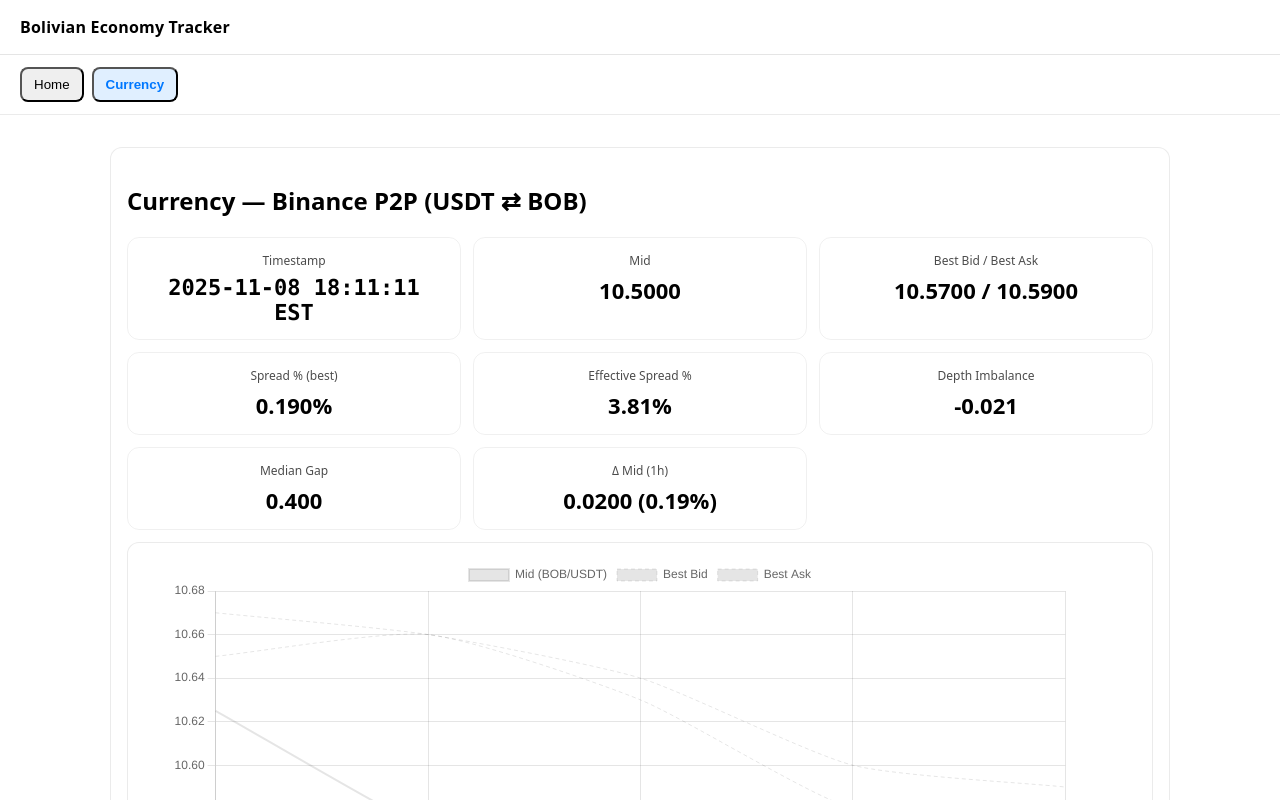
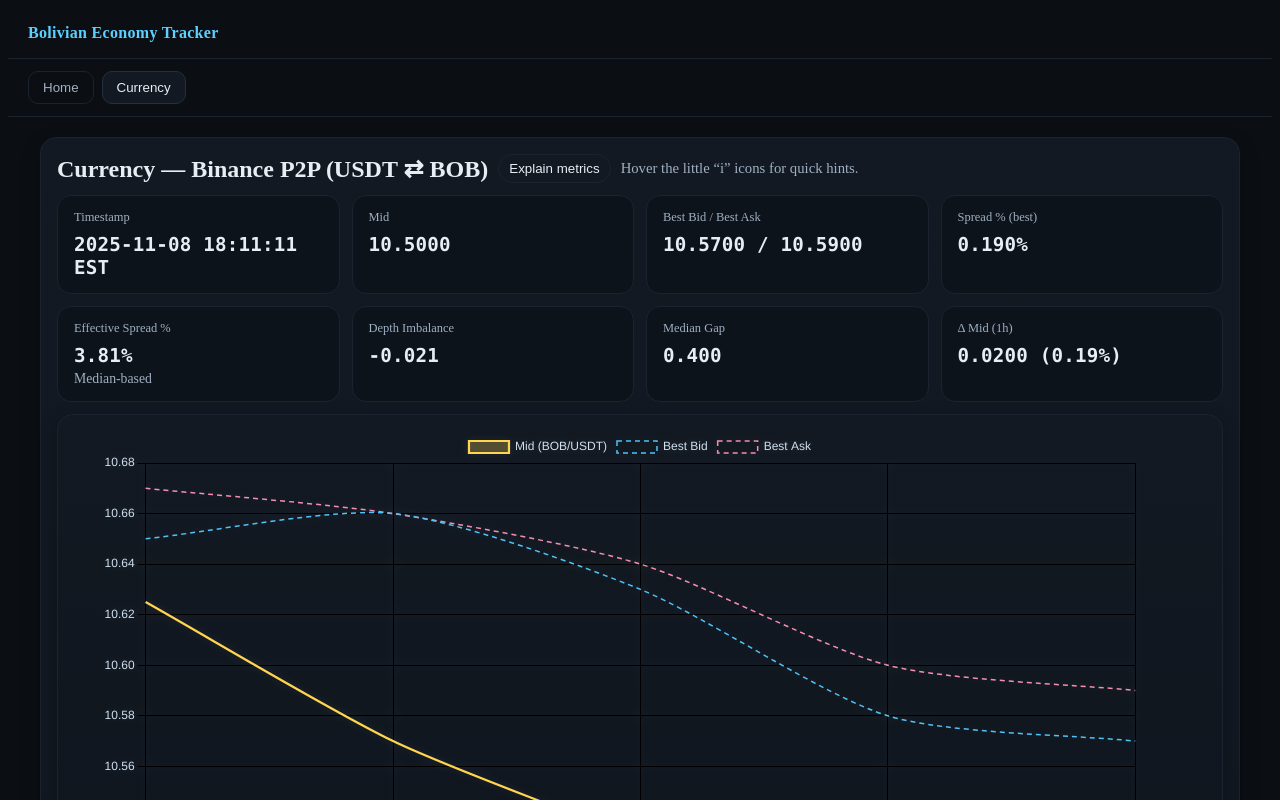
Before and after one commit to nicoortuno/bolivian-economy-tracker, a React (Vite) app in the folder app/ui/: page / in a window 1280 px wide. Both pictures are taken after a click on the button "Currency". Shown: the top 800 px of the page. Built offline with nearby package versions, Linux system fonts and the light colour scheme.

Commit message:
updated ui to show metrics and have a modern look

```diff
--- a/app/ui/src/App.jsx
+++ b/app/ui/src/App.jsx
@@ -8,7 +8,7 @@ export default function App() {
   return (
     <>
       <div className="header">
-        <div className="brand">Bolivian Economy Tracker</div>
+        <div className="brand" style={{color:'var(--accent)'}}>Bolivian Economy Tracker</div>
       </div>
 
       <div className="tabs">
--- /dev/null
+++ b/app/ui/src/components/MetricHelp.jsx
@@ -0,0 +1,23 @@
+export default function MetricHelp({ onClose }) {
+    return (
+      <div className="card" style={{marginBottom:16}}>
+        <div style={{display:'flex', justifyContent:'space-between', alignItems:'center'}}>
+          <h3 style={{margin:0}}>What these metrics mean</h3>
+          <button className="pill" onClick={onClose}>Close</button>
+        </div>
+        <ul style={{marginTop:12, lineHeight:1.5}}>
+          <li><b>Mid (BOB/USDT)</b>: midpoint between the <i>best bid</i> and <i>best ask</i> quotes (tradable mid).</li>
+          <li><b>Best Bid / Best Ask</b>: highest price buyers will pay / lowest price sellers will accept.</li>
+          <li><b>Spread % (best)</b>: (Best Ask − Best Bid) ÷ Mid. A lower value = tighter market & lower immediate trading cost.</li>
+          <li><b>Effective Spread %</b>: (Buy Median − Sell Median) ÷ Mid. Approximates the cost to cross where <i>typical</i> quotes cluster (more realistic in fragmented books).</li>
+          <li><b>Median Gap</b>: Buy Median − Sell Median. Large gap = disagreement about fair value.</li>
+          <li><b>Depth Imbalance</b>: (Buy Count − Sell Count) ÷ (Buy Count + Sell Count). +1 = only buyers; −1 = only sellers; 0 = balanced.</li>
+          <li><b>Δ Mid (1h)</b>: Hour-over-hour mid change (absolute and %).</li>
+          <li><b>Rolling Vol</b>: Std-dev of mid over 24h / 7d (hourly data). Higher = more unstable FX.</li>
+        </ul>
+        <p style={{color:'var(--muted)', marginTop:8}}>
+          Note: “Buy” = you buy USDT with BOB (seller quotes). “Sell” = you sell USDT for BOB (buyer quotes).
+        </p>
+      </div>
+    )
+  }
--- a/app/ui/src/pages/Currency.jsx
+++ b/app/ui/src/pages/Currency.jsx
@@ -5,18 +5,21 @@ import {
   Chart as ChartJS,
   LineElement, CategoryScale, LinearScale, PointElement, Tooltip, Legend
 } from 'chart.js'
+import MetricHelp from '../components/MetricHelp.jsx'
+
 
 ChartJS.register(LineElement, CategoryScale, LinearScale, PointElement, Tooltip, Legend)
 
 const CSV_URL = '/data/bob_p2p_history.csv'
 
 const asNum = (x) => (x === null || x === undefined || x === '' ? null : Number(x))
-const fmt = (x, d=4) => (x === null || x === undefined ? '—' : Number(x).toFixed(d))
-const pct = (x, d=2) => (x === null || x === undefined ? '—' : (Number(x)*100).toFixed(d) + '%')
+const fmt   = (x, d=4) => (x === null || x === undefined || isNaN(x) ? '—' : Number(x).toFixed(d))
+const pct   = (x, d=2) => (x === null || x === undefined || isNaN(x) ? '—' : (Number(x)*100).toFixed(d) + '%')
 
 export default function Currency() {
   const [rows, setRows] = useState([])
   const [err, setErr] = useState(null)
+  const [showHelp, setShowHelp] = useState(false)
 
   useEffect(() => {
     Papa.parse(CSV_URL, {
@@ -25,53 +28,186 @@ export default function Currency() {
       dynamicTyping: true,
       skipEmptyLines: true,
       complete: (res) => {
-        const clean = (res.data || []).filter(r => r && r.ts)
-        setRows(clean)
+        const parsed = (res.data || []).filter(r => r && r.ts)
+        console.log('[CSV] rows:', parsed.length, 'first row:', parsed[0])
+        setRows(parsed)
       },
       error: (e) => setErr(e?.message || 'Failed to load CSV'),
     })
   }, [])
 
-  const latest = rows.length ? rows[rows.length - 1] : null
+  const latest = rows.at(-1) || null
 
-  const chartData = useMemo(() => {
-    if (!rows.length) return { labels: [], datasets: [] }
+  const baseOptions = {
+    responsive: true,
+    plugins: {
+      legend: { display: true, labels: { color: '#cfe0f0' } },
+      tooltip: { mode: 'index', intersect: false }
+    },
+    interaction: { mode: 'index', intersect: false },
+    scales: {
+      x: { ticks: { color:'#9fb0c3', maxRotation:0, autoSkip:true, maxTicksLimit:8 }, grid:{ color:'var(--grid)'} },
+      y: { ticks: { color:'#cfe0f0' }, grid:{ color:'var(--grid)'}, beginAtZero:false }
+    }
+  }
 
-    const labels = rows.map(r => r.ts)
+  const labels = useMemo(() => rows.map(r => r.ts), [rows])
 
-    const mid = rows.map(r => asNum(r.mid_BOB_per_USDT))
-    const bid = rows.map(r => asNum(r.best_bid))
-    const ask = rows.map(r => asNum(r.best_ask))
+  const series = useMemo(() => {
+    const mid  = rows.map(r => asNum(r.mid_BOB_per_USDT))
+    const bid  = rows.map(r => asNum(r.best_bid))
+    const ask  = rows.map(r => asNum(r.best_ask))
 
-    return {
-      labels,
-      datasets: [
-        { label: 'Mid (BOB/USDT)', data: mid, borderWidth: 2, pointRadius: 0, tension: 0.2 },
-        { label: 'Best Bid', data: bid, borderWidth: 1, pointRadius: 0, borderDash: [4,3], tension: 0.2 },
-        { label: 'Best Ask', data: ask, borderWidth: 1, pointRadius: 0, borderDash: [4,3], tension: 0.2 },
-      ]
-    }
+    const spreadBest = rows.map(r => asNum(r.spread_pct))
+    const effSpread  = rows.map(r => asNum(r.effective_spread_pct))
+    const marketW    = rows.map(r => asNum(r.market_width_pct))
+
+    const buyC   = rows.map(r => asNum(r.buy_count))
+    const sellC  = rows.map(r => asNum(r.sell_count))
+    const imb    = rows.map(r => asNum(r.depth_imbalance))
+
+    const vol24 = rows.map(r => asNum(r.rolling_24h_vol))
+    const vol7d = rows.map(r => asNum(r.rolling_7d_vol))
+
+    return { mid, bid, ask, spreadBest, effSpread, marketW, buyC, sellC, imb, vol24, vol7d }
   }, [rows])
 
-  const chartOptions = {
-    responsive: true,
-    plugins: { legend: { display: true }, tooltip: { mode: 'index', intersect: false } },
-    interaction: { mode: 'index', intersect: false },
+  const theme = {
+    mid: '#FFD54F',
+    bid: '#4FC3F7',
+    ask: '#F48FB1',
+    spread: '#BA68C8',
+    effSpread: '#81C784',
+    marketWidth: '#E57373',
+    vol24: '#FFEB3B',
+    vol7d: '#B388FF',
+  }
+
+
+  const priceChart = {
+    labels,
+    datasets: [
+      {
+        label: 'Mid (BOB/USDT)',
+        data: series.mid,
+        borderWidth: 2.2,
+        pointRadius: 0,
+        tension: 0.25,
+        borderColor: '#FFD54F',
+        backgroundColor: 'rgba(255, 213, 79, 0.25)',
+        glow: true
+      },
+      {
+        label: 'Best Bid',
+        data: series.bid,
+        borderWidth: 1.5,
+        pointRadius: 0,
+        tension: 0.25,
+        borderDash: [5, 4],
+        borderColor: '#4FC3F7'
+      },
+      {
+        label: 'Best Ask',
+        data: series.ask,
+        borderWidth: 1.5,
+        pointRadius: 0,
+        tension: 0.25,
+        borderDash: [5, 4],
+        borderColor: '#F48FB1'
+      }
+    ]
+  }
+
+  const spreadsChart = {
+    labels,
+    datasets: [
+      {
+        label: 'Spread % (best)',
+        data: series.spreadBest.map(v => v * 100),
+        borderWidth: 2,
+        pointRadius: 0,
+        tension: 0.3,
+        borderColor: '#4FC3F7',
+        backgroundColor: 'rgba(79,195,247,0.2)',
+      },
+      {
+        label: 'Effective Spread %',
+        data: series.effSpread.map(v => v * 100),
+        borderWidth: 2,
+        pointRadius: 0,
+        tension: 0.3,
+        borderColor: '#F48FB1',
+        backgroundColor: 'rgba(244,143,177,0.2)',
+      },
+      ...(series.marketW.some(v => v != null)
+        ? [{
+            label: 'Market Width %',
+            data: series.marketW.map(v => v * 100),
+            borderWidth: 2,
+            pointRadius: 0,
+            tension: 0.3,
+            borderColor: '#FFD54F',
+            backgroundColor: 'rgba(255,213,79,0.2)',
+            borderDash: [6, 4]
+          }]
+        : [])
+    ]
+  }
+
+  const spreadsOptions = {
+    ...baseOptions,
     scales: {
-      x: { ticks: { maxRotation: 0, autoSkip: true, maxTicksLimit: 8 } },
-      y: { beginAtZero: false }
+      ...baseOptions.scales,
+      y: { ...baseOptions.scales.y, beginAtZero:true }
     }
+  }
+
+  const liquidityChart = {
+    labels,
+    datasets: [
+      { label: 'Buy Count',  data: series.buyC, borderWidth: 2, pointRadius: 0, tension: 0.25, borderColor: '#7aa2ff' },
+      { label: 'Sell Count', data: series.sellC, borderWidth: 2, pointRadius: 0, tension: 0.25, borderColor: '#ff92b0' },
+      { label: 'Depth Imbalance', data: series.imb, borderWidth: 1.5, pointRadius: 0, tension: 0.25, borderColor: 'var(--accent-4)', yAxisID: 'y1' },
+    ]
+  }
+  const liquidityOptions = {
+    ...baseOptions,
+    scales: {
+      ...baseOptions.scales,
+      y:  { ...baseOptions.scales.y, title:{ display:true, text:'Counts', color:'#9fb0c3' } },
+      y1: { type:'linear', position:'right', grid:{ drawOnChartArea:false }, ticks:{ color:'#ff87a4' }, title:{ display:true, text:'Imbalance', color:'#ff87a4' }, min:-1, max:1 }
+    }
+  }
+
+  const volChart = {
+    labels,
+    datasets: [
+      { label: 'Rolling 24h Vol', data: series.vol24, borderWidth: 2, pointRadius: 0, tension: 0.25, borderColor: '#f7d774' },
+      { label: 'Rolling 7d Vol',  data: series.vol7d, borderWidth: 2, pointRadius: 0, tension: 0.25, borderColor: '#e7a1ff' },
+    ]
   }
 
   return (
     <div className="card">
-      <h2>Currency — Binance P2P (USDT ⇄ BOB)</h2>
-      {err && <p style={{color:'crimson'}}>{err}</p>}
-      {!latest && !err && <p>Loading…</p>}
+      <div className="help-row">
+        <h2 style={{margin:0}}>Currency — Binance P2P (USDT ⇄ BOB)</h2>
+        <button className="pill" onClick={() => setShowHelp(s => !s)}>
+          {showHelp ? 'Hide' : 'Explain metrics'}
+        </button>
+        <span className="tip">Hover the little “i” icons for quick hints.</span>
+      </div>
 
+      {showHelp && <MetricHelp onClose={() => setShowHelp(false)} />}
+
+      {/* status states */}
+      {err && <p style={{color:'var(--accent-4)'}}>Error: {err}</p>}
+      {!err && rows.length === 0 && <p>Loading data…</p>}
+
+      {/* only render KPIs + charts when we have at least 1 row */}
       {latest && (
         <>
-          <div className="grid">
+          {/* KPIs */}
+          <div className="grid" style={{marginBottom:12}}>
             <div className="kpi">
               <div className="label">Timestamp</div>
               <div className="value mono">{latest.ts}</div>
@@ -79,45 +215,48 @@ export default function Currency() {
 
             <div className="kpi">
               <div className="label">Mid</div>
-              <div className="value">{fmt(latest.mid_BOB_per_USDT, 4)}</div>
+              <div className="value mono">{fmt(latest.mid_BOB_per_USDT, 4)}</div>
             </div>
 
             <div className="kpi">
               <div className="label">Best Bid / Best Ask</div>
-              <div className="value">{fmt(latest.best_bid, 4)} / {fmt(latest.best_ask, 4)}</div>
+              <div className="value mono">{fmt(latest.best_bid,4)} / {fmt(latest.best_ask,4)}</div>
             </div>
 
             <div className="kpi">
               <div className="label">Spread % (best)</div>
-              <div className="value">{pct(latest.spread_pct, 3)}</div>
+              <div className="value mono">{pct(latest.spread_pct, 3)}</div>
             </div>
 
             <div className="kpi">
               <div className="label">Effective Spread %</div>
-              <div className="value">{pct(latest.effective_spread_pct, 2)}</div>
+              <div className="value mono">{pct(latest.effective_spread_pct, 2)}</div>
+              <div className="sub">Median-based</div>
             </div>
 
             <div className="kpi">
               <div className="label">Depth Imbalance</div>
-              <div className="value">{fmt(latest.depth_imbalance, 3)}</div>
+              <div className="value mono">{fmt(latest.depth_imbalance, 3)}</div>
             </div>
 
             <div className="kpi">
               <div className="label">Median Gap</div>
-              <div className="value">{fmt(latest.median_gap, 3)}</div>
+              <div className="value mono">{fmt(latest.median_gap, 3)}</div>
             </div>
 
             <div className="kpi">
               <div className="label">Δ Mid (1h)</div>
-              <div className="value">
+              <div className="value mono">
                 {fmt(latest.mid_change_abs, 4)} ({pct(latest.mid_change_pct, 2)})
               </div>
             </div>
           </div>
 
-          <div className="card">
-            <Line data={chartData} options={chartOptions} />
-          </div>
+          {/* Charts */}
+          <div className="card"><Line data={priceChart} options={baseOptions} /></div>
+          <div className="card"><Line data={spreadsChart} options={spreadsOptions} /></div>
+          <div className="card"><Line data={liquidityChart} options={liquidityOptions} /></div>
+          <div className="card"><Line data={volChart} options={baseOptions} /></div>
         </>
       )}
     </div>
--- a/app/ui/src/styles.css
+++ b/app/ui/src/styles.css
@@ -1,16 +1,49 @@
-:root { color-scheme: light dark; }
-* { box-sizing: border-box; }
-body { margin: 0; font-family: ui-sans-serif, system-ui, -apple-system, Segoe UI, Roboto, Helvetica, Arial; }
-.header { padding: 16px 20px; border-bottom: 1px solid rgba(0,0,0,.1); display: flex; align-items: center; gap: 10px; }
-.brand { font-weight: 700; letter-spacing: .2px; }
-.container { max-width: 1100px; margin: 0 auto; padding: 20px; }
-.tabs { display: flex; gap: 8px; padding: 12px 20px; border-bottom: 1px solid rgba(0,0,0,.08); }
-.tab { padding: 8px 12px; border-radius: 8px; cursor: pointer; }
-.tab.active { background: rgba(0, 120, 255, .12); color: rgb(0, 120, 255); font-weight: 600; }
-.card { border: 1px solid rgba(0,0,0,.08); border-radius: 12px; padding: 16px; margin: 12px 0; background: rgba(255,255,255,.7); }
-.grid { display: grid; grid-template-columns: repeat(3,minmax(0,1fr)); gap: 12px; }
-.kpi { border: 1px solid rgba(0,0,0,.06); border-radius: 12px; padding: 14px; text-align: center; }
-.kpi .label { opacity: .7; font-size: 12px; }
-.kpi .value { font-size: 22px; font-weight: 700; margin-top: 6px; }
-.mono { font-family: ui-monospace, SFMono-Regular, Menlo, Consolas, monospace; }
-.footer { opacity: .6; font-size: 12px; margin-top: 20px; }
+:root {
+    --bg: #0b0f14;
+    --panel: #121922;
+    --panel-soft: #0f151d;
+    --text: #e8edf3;
+    --muted: #9fb0c3;
+    --accent: #5dd0ff;
+    --accent-2: #23d18b;
+    --accent-3: #ffb454;
+    --accent-4: #ff5c8a;
+    --grid: #1c2733;
+    --border: #1a2330;
+  }
+
+  html, body, #root { height: 100%; background: var(--bg); color: var(--text); }
+
+  .header { display:flex; align-items:center; padding:16px 20px; border-bottom:1px solid var(--border); }
+  .brand { font-weight:700; letter-spacing:.3px; }
+
+  .tabs { display:flex; gap:8px; padding:12px 20px; border-bottom:1px solid var(--border); }
+  .tab { background:transparent; color:var(--muted); border:1px solid var(--border); padding:8px 14px; border-radius:10px; }
+  .tab.active { color:var(--text); background:var(--panel); border-color:#223041; }
+
+  .container { padding:20px; max-width:1200px; margin:0 auto; }
+
+  .card { background: linear-gradient(180deg, var(--panel), var(--panel-soft)); border:1px solid var(--border);
+          border-radius:16px; padding:16px; box-shadow: 0 6px 18px rgba(0,0,0,.25); margin-bottom:16px; }
+
+  .grid { display:grid; grid-template-columns: repeat(4, minmax(0,1fr)); gap:12px; }
+  @media (max-width: 980px) { .grid { grid-template-columns: repeat(2, minmax(0,1fr)); } }
+
+  .kpi { background:#0d131a; border:1px solid var(--border); border-radius:14px; padding:14px 16px; }
+  .kpi .label { font-size:.78rem; color:var(--muted); margin-bottom:8px; }
+  .kpi .value { font-size:1.2rem; font-weight:600; letter-spacing:.2px; }
+  .kpi .sub { font-size:.86rem; color:var(--muted); margin-top:4px; }
+
+  .footer { color:var(--muted); padding:16px 20px; }
+
+  .mono { font-variant-numeric: tabular-nums; font-family: ui-monospace, SFMono-Regular, Menlo, Monaco, Consolas, "Liberation Mono", monospace; }
+
+  .pill { background: var(--panel); border:1px solid var(--border); color:var(--text);
+    padding:6px 10px; border-radius:999px; cursor:pointer; }
+    .help-row { display:flex; gap:10px; align-items:center; margin-bottom:12px; }
+    .help-row .tip { color: var(--muted); font-size:.92rem; }
+    .label .i { margin-left:6px; color: var(--muted); cursor:help; }
+
+  canvas {
+    filter: drop-shadow(0 0 4px rgba(255, 255, 255, 0.1));
+  }
```
